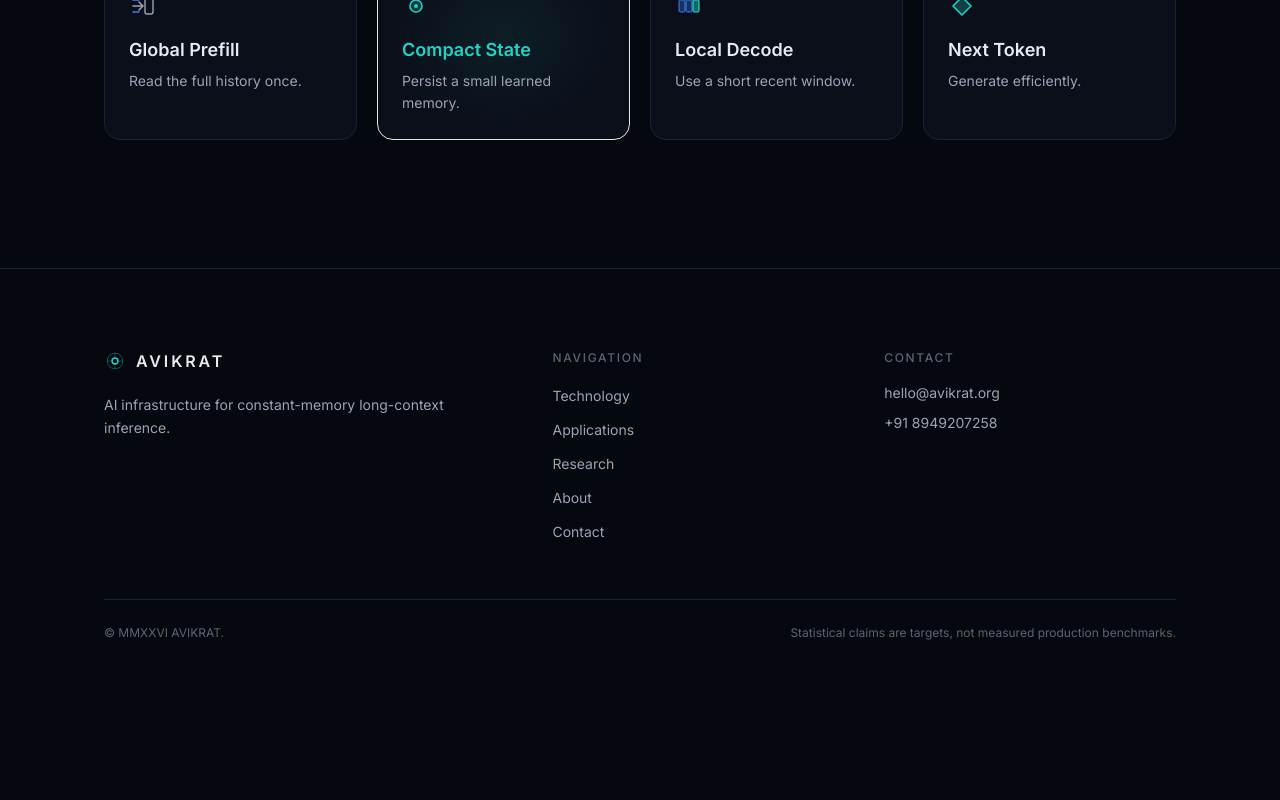
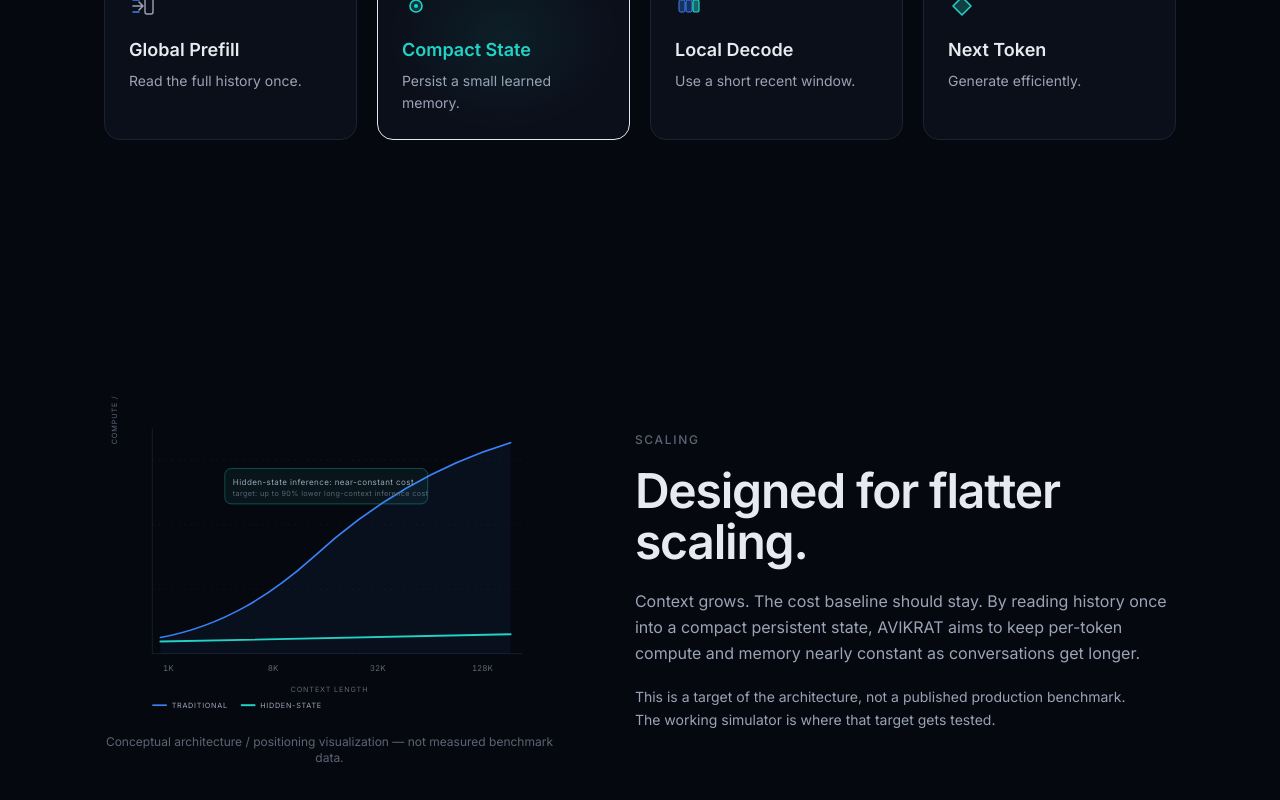
Before and after one commit to Neerajkumhar/Avikrat, a Next.js app: page / in a window 1280 px wide. Shown: the part 1958-2758 px from the top of the page. Before the commit the page ends 2680 px from the top, so only its background shows below. Built offline with nearby package versions, Linux system fonts and the light colour scheme.

Commit message:
Add scaling section with flatter-scaling comparison graph

```diff
--- a/src/app/page.tsx
+++ b/src/app/page.tsx
@@ -1,6 +1,7 @@
 import { Hero } from "@/components/sections/home/Hero";
 import { ProblemSection } from "@/components/sections/home/ProblemSection";
 import { ArchitectureSection } from "@/components/sections/home/ArchitectureSection";
+import { ScalingSection } from "@/components/sections/home/ScalingSection";
 
 export default function Home() {
   return (
@@ -8,6 +9,7 @@
       <Hero />
       <ProblemSection />
       <ArchitectureSection />
+      <ScalingSection />
     </main>
   );
 }
--- /dev/null
+++ b/src/components/sections/home/ScalingSection.tsx
@@ -0,0 +1,28 @@
+"use client";
+
+import { SectionHeader } from "@/components/ui/SectionHeader";
+import { ScalingGraph } from "@/components/visualizations/ScalingGraph";
+
+export function ScalingSection() {
+  return (
+    <section aria-labelledby="scaling-title" className="container-content py-24 md:py-32 scroll-mt-20">
+      <div className="grid items-center gap-14 lg:grid-cols-[1fr_1.2fr] lg:gap-20">
+        <div className="order-2 lg:order-1">
+          <ScalingGraph />
+        </div>
+        <div className="order-1 lg:order-2">
+          <SectionHeader
+            id="scaling-title"
+            eyebrow="Scaling"
+            title="Designed for flatter scaling."
+            copy="Context grows. The cost baseline should stay. By reading history once into a compact persistent state, AVIKRAT aims to keep per-token compute and memory nearly constant as conversations get longer."
+          />
+          <p className="mt-5 max-w-lg text-sm leading-relaxed text-soft">
+            This is a target of the architecture, not a published production benchmark.
+            The working simulator is where that target gets tested.
+          </p>
+        </div>
+      </div>
+    </section>
+  );
+}
--- /dev/null
+++ b/src/components/visualizations/ScalingGraph.tsx
@@ -0,0 +1,91 @@
+"use client";
+
+import { motion } from "framer-motion";
+import { DiagramFrame } from "./diagram-primitives";
+
+export function ScalingGraph() {
+  return (
+    <div>
+      <DiagramFrame
+        label="Comparative scaling of inference cost"
+        description="A conceptual comparison. Traditional inference cost rises steeply as context grows while hidden-state inference stays nearly flat. This is a positioning visualization, not measured benchmark data."
+        viewBox="0 0 560 400"
+      >
+        {/* Axes */}
+        <line x1="60" y1="40" x2="60" y2="320" stroke="#1c2233" strokeWidth="1" />
+        <line x1="60" y1="320" x2="520" y2="320" stroke="#1c2233" strokeWidth="1" />
+        {[320, 240, 160, 80].map((y) => (
+          <line key={y} x1="60" y1={y} x2="520" y2={y} stroke="rgba(28,34,51,0.6)" strokeWidth="1" strokeDasharray="2 6" />
+        ))}
+        <text x="16" y="60" fontFamily="var(--font-inter), sans-serif" fontSize="9" letterSpacing="0.12em" fill="#5c6474" transform="rotate(-90 16 60)">
+          COMPUTE / MEMORY
+        </text>
+
+        {/* X labels */}
+        {["1K", "8K", "32K", "128K"].map((t, i) => (
+          <text key={t} x={80 + i * 130} y={342} textAnchor="middle" fontFamily="var(--font-inter), sans-serif" fontSize="10" style={{ fontVariantNumeric: "tabular-nums" }} fill="#5c6474">
+            {t}
+          </text>
+        ))}
+        <text x="280" y="368" textAnchor="middle" fontFamily="var(--font-inter), sans-serif" fontSize="9" letterSpacing="0.12em" fill="#5c6474">
+          CONTEXT LENGTH
+        </text>
+
+        {/* Traditional curve */}
+        <motion.path
+          d="M 70 300 C 150 285, 210 245, 260 200 C 320 145, 400 90, 505 58"
+          stroke="#3b82f6"
+          strokeWidth="2"
+          strokeLinecap="round"
+          initial={{ pathLength: 0, opacity: 0 }}
+          whileInView={{ pathLength: 1, opacity: 1 }}
+          viewport={{ once: true }}
+          transition={{ duration: 1.6, ease: "easeInOut" }}
+        />
+        <path
+          d="M 70 300 C 150 285, 210 245, 260 200 C 320 145, 400 90, 505 58 L 505 320 L 70 320 Z"
+          fill="rgba(59,130,246,0.06)"
+        />
+
+        {/* Hidden-state line */}
+        <motion.path
+          d="M 70 305 L 505 296"
+          stroke="#22d3c5"
+          strokeWidth="2.4"
+          strokeLinecap="round"
+          initial={{ pathLength: 0, opacity: 0 }}
+          whileInView={{ pathLength: 1, opacity: 1 }}
+          viewport={{ once: true }}
+          transition={{ duration: 1.2, delay: 0.3, ease: "easeInOut" }}
+        />
+
+        {/* Target annotation */}
+        <motion.g
+          initial={{ opacity: 0 }}
+          whileInView={{ opacity: 1 }}
+          viewport={{ once: true }}
+          transition={{ delay: 1 }}
+        >
+          <rect x="150" y="90" width="252" height="44" rx="8" stroke="rgba(34,211,197,0.4)" strokeWidth="1" fill="rgba(34,211,197,0.06)" />
+          <text x="160" y="110" fontFamily="var(--font-inter), sans-serif" fontSize="10" letterSpacing="0.05em" fill="#9ba3b5">
+            Hidden-state inference: near-constant cost
+          </text>
+          <text x="160" y="124" fontFamily="var(--font-inter), sans-serif" fontSize="9" letterSpacing="0.05em" fill="#5c6474">
+            target: up to 90% lower long-context inference cost
+          </text>
+        </motion.g>
+
+        {/* Legend */}
+        <g transform="translate(60, 384)">
+          <line x1="0" y1="0" x2="18" y2="0" stroke="#3b82f6" strokeWidth="2" />
+          <text x="24" y="3" fontFamily="var(--font-inter), sans-serif" fontSize="9" letterSpacing="0.1em" fill="#9ba3b5">TRADITIONAL</text>
+          <line x1="110" y1="0" x2="128" y2="0" stroke="#22d3c5" strokeWidth="2.4" />
+          <text x="134" y="3" fontFamily="var(--font-inter), sans-serif" fontSize="9" letterSpacing="0.1em" fill="#9ba3b5">HIDDEN-STATE</text>
+        </g>
+      </DiagramFrame>
+      <p className="mt-4 text-center text-xs text-faint">
+        Conceptual architecture / positioning visualization — not measured benchmark data.
+      </p>
+    </div>
+  );
+}
```
